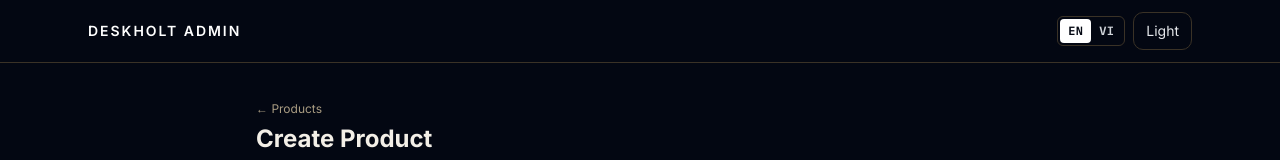
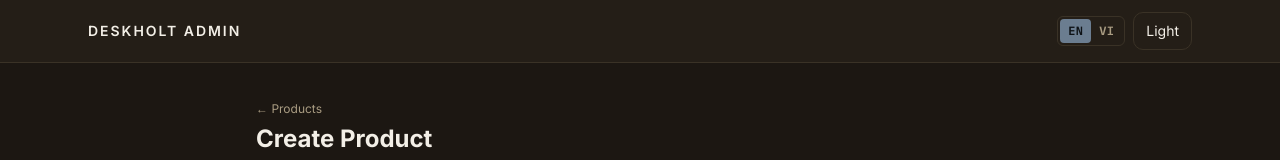
Before and after one commit to yuninguyen/deskholt, a Next.js app: page /admin/products/new in a window 1280 px wide. Shown: the top 160 px of the page. Built offline with nearby package versions, Linux system fonts and the light colour scheme; no server answers; the database is empty.

Commit message:
style(admin): consume warm ink slate tokens

```diff
--- a/src/app/(admin)/admin/products/page.tsx
+++ b/src/app/(admin)/admin/products/page.tsx
@@ -54,7 +54,7 @@ export default async function AdminProductsPage({
         </div>
         <Link
           href="/admin/products/new"
-          className="rounded-lg bg-brand-600 px-3 py-2 text-sm font-semibold text-white shadow-sm hover:bg-brand-500"
+          className="rounded-lg bg-admin-primary px-3 py-2 text-sm font-semibold text-admin-primary-foreground shadow-sm hover:bg-admin-primary/90"
         >
           {translations.products.newProduct}
         </Link>
@@ -144,13 +144,13 @@ export default async function AdminProductsPage({
                         name="status"
                         defaultValue={product.status}
                         autoFocus={isFeedbackTarget}
-                        className="rounded-lg border border-gray-300 bg-white px-3 py-2 text-sm text-gray-900 outline-none focus:border-brand-500 dark:border-gray-700 dark:bg-gray-800 dark:text-white"
+                        className="rounded-lg border border-admin-input bg-admin-card px-3 py-2 text-sm text-admin-foreground outline-none focus:border-admin-primary"
                       >
                         {STATUS_OPTIONS.map((status) => <option key={status} value={status}>{lifecycleLabels[status]}</option>)}
                       </select>
                       <button
                         type="submit"
-                        className="rounded-lg bg-brand-600 px-3 py-2 text-sm font-semibold text-white shadow-sm hover:bg-brand-500"
+                        className="rounded-lg bg-admin-primary px-3 py-2 text-sm font-semibold text-admin-primary-foreground shadow-sm hover:bg-admin-primary/90"
                       >
                         {translations.products.actions.save}
                       </button>
@@ -164,7 +164,7 @@ export default async function AdminProductsPage({
                           type="submit"
                           disabled={isEnableDisabled}
                           aria-describedby={isEnableDisabled ? enableIndexHelpId : undefined}
-                          className="rounded-lg border border-gray-300 px-3 py-2 text-sm text-gray-700 enabled:hover:border-brand-400 disabled:cursor-not-allowed disabled:opacity-40 dark:border-gray-700 dark:text-gray-200 dark:enabled:hover:border-brand-500"
+                          className="rounded-lg border border-admin-input px-3 py-2 text-sm text-admin-foreground enabled:hover:border-admin-primary disabled:cursor-not-allowed disabled:opacity-40"
                         >
                           {product.is_indexed ? translations.products.index.disable : translations.products.index.enable}
                         </button>
@@ -172,7 +172,7 @@ export default async function AdminProductsPage({
 
                       <Link
                         href={`/admin/products/${product.id}/specifications`}
-                        className="text-sm text-brand-600 hover:text-brand-500 dark:text-brand-400 dark:hover:text-brand-300"
+                        className="text-sm text-admin-primary hover:text-admin-primary/90"
                       >
                         {translations.products.actions.editSpecifications} ({product._count.product_attributes}) →
                       </Link>
--- a/src/app/(admin)/layout.tsx
+++ b/src/app/(admin)/layout.tsx
@@ -27,7 +27,7 @@ export default async function AdminLayout({ children }: { children: ReactNode })
       suppressHydrationWarning
       data-theme="dark"
       data-locale={locale}
-      className="min-h-screen font-body bg-gray-50 text-gray-900 dark:bg-gray-950 dark:text-gray-100"
+      className="min-h-screen font-body bg-admin-background text-admin-foreground"
     >
       <script dangerouslySetInnerHTML={{ __html: THEME_INIT_SCRIPT }} />
       <AdminHeader initialLocale={locale} />
--- a/src/components/admin/AdminHeader.tsx
+++ b/src/components/admin/AdminHeader.tsx
@@ -9,9 +9,9 @@ export default function AdminHeader({ initialLocale }: { initialLocale: Locale }
   const translations = useAdminTranslations(initialLocale);
 
   return (
-    <header className="border-b border-gray-200 bg-white dark:border-gray-800 dark:bg-gray-950">
+    <header className="border-b border-admin-border bg-admin-card">
       <div className="mx-auto flex max-w-6xl items-center justify-between px-6 py-3">
-        <span className="font-body text-sm font-semibold uppercase tracking-[0.14em] text-gray-900 dark:text-white">
+        <span className="font-body text-sm font-semibold uppercase tracking-[0.14em] text-admin-foreground">
           {translations.header.title}
         </span>
         <div className="flex items-center gap-2">
--- a/src/components/admin/LocaleToggle.tsx
+++ b/src/components/admin/LocaleToggle.tsx
@@ -25,14 +25,14 @@ export default function LocaleToggle({ initialLocale }: { initialLocale: Locale
   }
 
   return (
-    <div aria-label={translations.header.localeLabel} className="inline-flex rounded-md border border-gray-300 p-0.5 dark:border-gray-700">
+    <div aria-label={translations.header.localeLabel} className="inline-flex rounded-md border border-admin-input p-0.5">
       {(['en', 'vi'] as const).map((option) => (
         <button
           key={option}
           type="button"
           aria-pressed={locale === option}
           onClick={() => setLocale(option)}
-          className={`rounded px-2 py-1 font-mono text-xs font-semibold tracking-wide ${locale === option ? 'bg-gray-900 text-white dark:bg-white dark:text-gray-950' : 'text-gray-600 hover:text-gray-950 dark:text-gray-300 dark:hover:text-white'}`}
+          className={`rounded px-2 py-1 font-mono text-xs font-semibold tracking-wide ${locale === option ? 'bg-admin-primary text-admin-primary-foreground' : 'text-admin-muted-foreground hover:text-admin-foreground'}`}
         >
           {option.toUpperCase()}
         </button>
--- a/src/components/admin/ThemeToggle.tsx
+++ b/src/components/admin/ThemeToggle.tsx
@@ -23,7 +23,7 @@ export default function ThemeToggle({ initialLocale }: { initialLocale: Locale }
       type="button"
       onClick={handleClick}
       aria-label={translations.header.themeLabel}
-      className="rounded-lg border border-gray-300 px-3 py-2 text-sm text-gray-700 hover:border-brand-400 dark:border-gray-700 dark:text-gray-200 dark:hover:border-brand-500"
+      className="rounded-lg border border-admin-input px-3 py-2 text-sm text-admin-foreground hover:border-admin-primary"
     >
       <span className="dark:hidden">{translations.header.darkAction}</span>
       <span className="hidden dark:inline">{translations.header.lightAction}</span>
--- a/src/components/admin/products/ProductSpecificationsForm.tsx
+++ b/src/components/admin/products/ProductSpecificationsForm.tsx
@@ -249,7 +249,7 @@ export default async function ProductSpecificationsForm({
 
       <button
         type="submit"
-        className="rounded-lg bg-brand-600 px-6 py-2.5 text-sm font-semibold text-white hover:bg-brand-500 focus-visible:outline-none focus-visible:ring-2 focus-visible:ring-admin-ring"
+        className="rounded-lg bg-admin-primary px-6 py-2.5 text-sm font-semibold text-admin-primary-foreground hover:bg-admin-primary/90 focus-visible:outline-none focus-visible:ring-2 focus-visible:ring-admin-ring"
       >
         {translations.specifications.submit}
       </button>
```
Also changed, not shown: .superpowers/sdd/2026-09-02-admin-visual-direction-warm-ink-slate/task-1-report.md, 1 other file (tests, documents, lock files or other folders).
